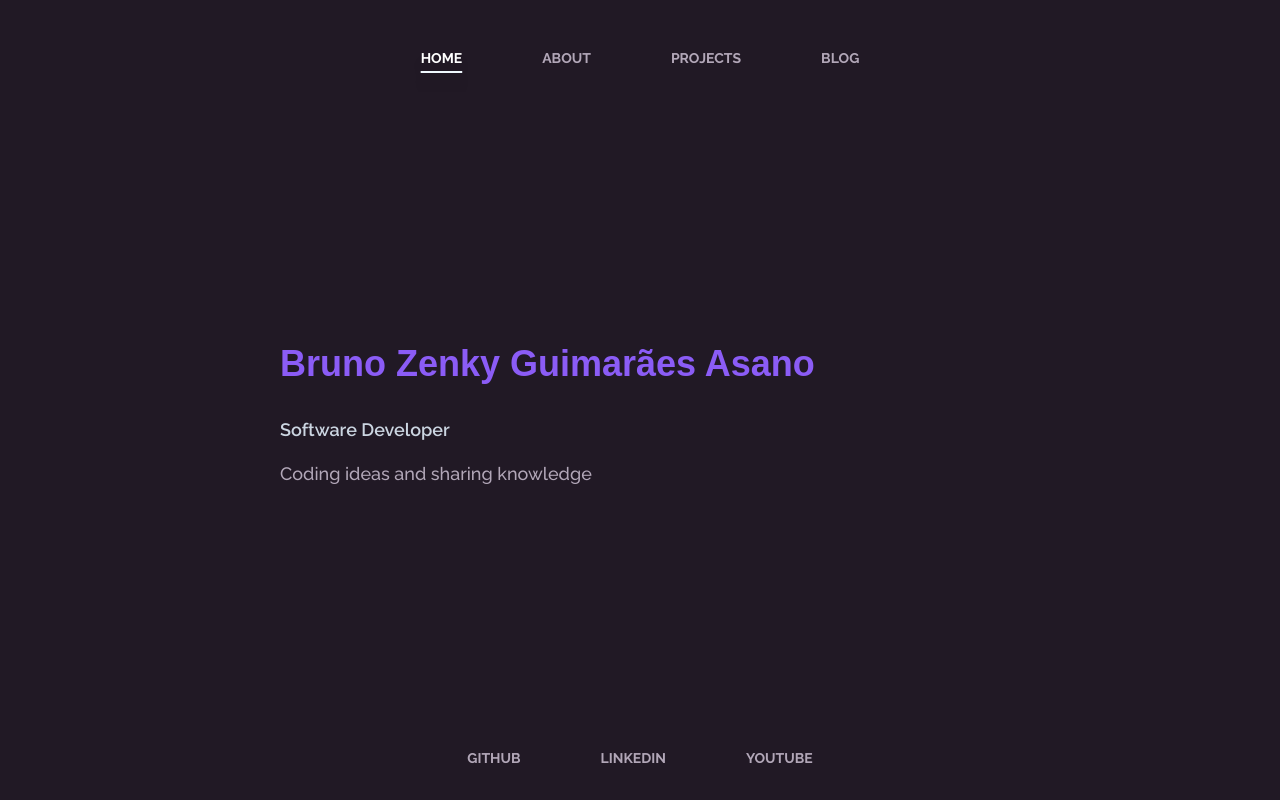
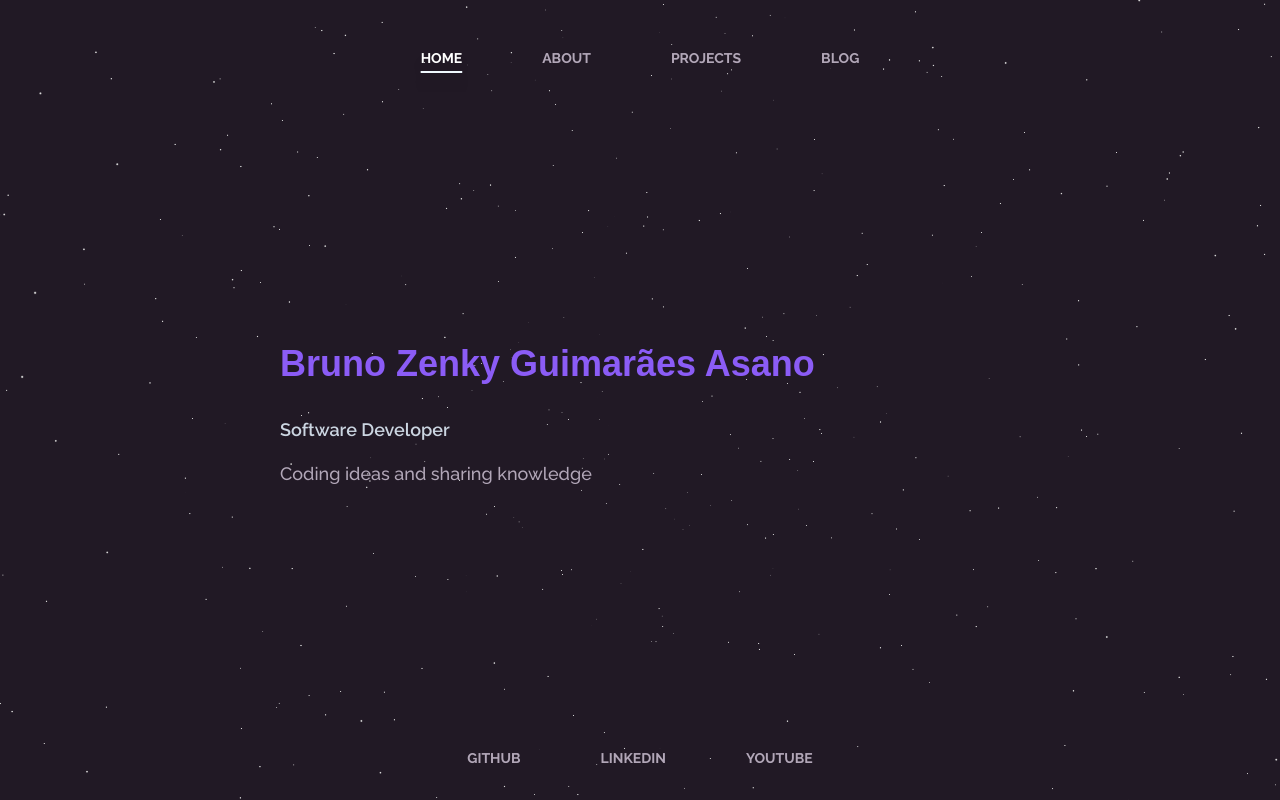
Before and after one commit to bzenky/bzenky.dev, a Next.js app: page / in a window 1280 px wide. Built offline with nearby package versions, Linux system fonts and the light colour scheme; a web font is replaced by a local one.

Commit message:
feat: add stars background

```diff
--- a/package.json
+++ b/package.json
@@ -15,6 +15,8 @@
     "@prismicio/next": "^1.7.1",
     "@prismicio/react": "^2.9.1",
     "@radix-ui/react-dialog": "^1.1.4",
+    "@react-three/drei": "^10.0.3",
+    "@react-three/fiber": "^9.0.4",
     "class-variance-authority": "^0.7.1",
     "clsx": "^2.1.1",
     "date-fns": "^4.1.0",
--- /dev/null
+++ b/src/app/StarsBackground.tsx
@@ -0,0 +1,14 @@
+'use client'
+
+import { Stars } from '@react-three/drei';
+import { Canvas } from '@react-three/fiber';
+
+export function StarsBackground() {
+  return (
+    <div className='fixed inset-0 z-0 w-full h-full'>
+      <Canvas>
+        <Stars radius={50} fade speed={2} count={2500} depth={100} />
+      </Canvas>
+    </div>
+  );
+}
--- a/src/app/layout.tsx
+++ b/src/app/layout.tsx
@@ -2,6 +2,7 @@ import type { Metadata } from "next";
 import { Raleway, Spectral, Spectral_SC } from "next/font/google";
 import "./globals.css";
 import { GoogleAnalytics } from "@next/third-parties/google";
+import { StarsBackground } from "./StarsBackground";
 
 const raleway = Raleway({
   variable: "--font-raleway",
@@ -37,7 +38,8 @@ export default function RootLayout({
       <body
         className={`${raleway.variable} ${spectralSc.variable} ${spectral.variable} antialiased m-auto max-w-3xl`}
       >
-        {children}
+        <StarsBackground />
+        <div className="relative z-10">{children}</div>
         <GoogleAnalytics gaId={googleAnalyticsId} />
       </body>
     </html>
```
Also changed, not shown: 1 other file (tests, documents, lock files or other folders).
